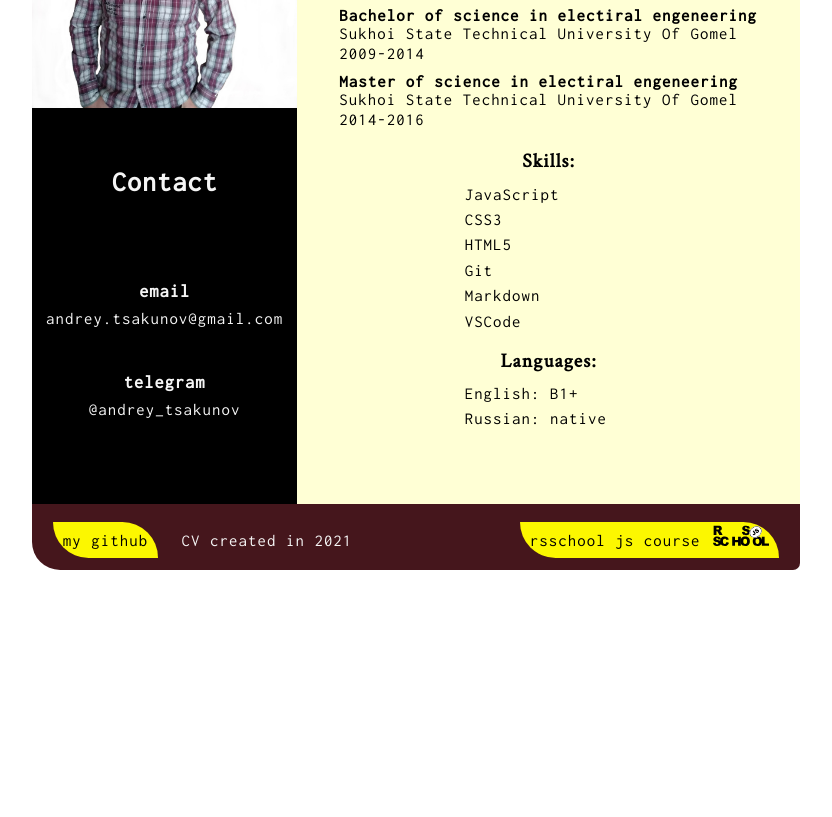
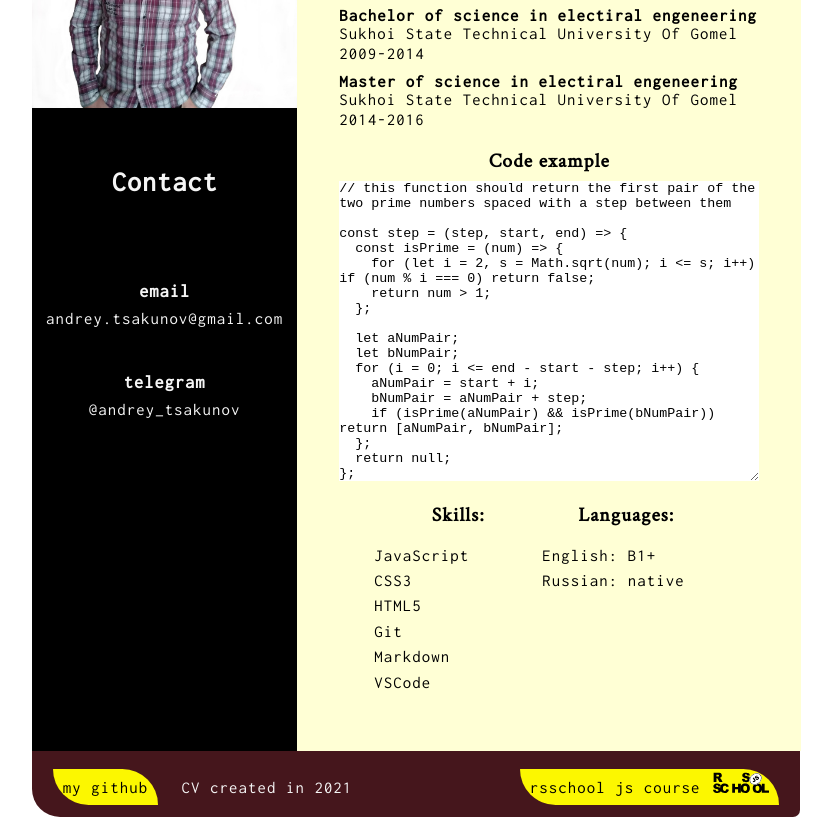
Before and after one commit to ts-andrey/rsschool-cv, a plain HTML site: page index.html in a window 1280 px wide. Shown: the part 407-1224 px from the top of the page, without its empty margins (224-1056 px from the left). Before the commit the page ends 977 px from the top, so only its background shows below. Drawn offline with Linux system fonts and the light colour scheme.

Commit message:
fix: fixed links and add code example

```diff
--- a/index.html
+++ b/index.html
@@ -53,6 +53,28 @@
             <p>Sukhoi State Technical University Of Gomel <time datetime="2014">2014-2016</time></p>
           </li>
         </ul>
+        <h3>Code example</h3>
+        <textarea name="code-example" id="code-example" cols="30" rows="20" readonly>
+// this function should return the first pair of the two prime numbers spaced with a step between them
+
+const step = (step, start, end) => {
+  const isPrime = (num) => {
+    for (let i = 2, s = Math.sqrt(num); i <= s; i++) if (num % i === 0) return false;
+    return num > 1;
+  };
+
+  let aNumPair;
+  let bNumPair;
+  for (i = 0; i <= end - start - step; i++) {
+    aNumPair = start + i;
+    bNumPair = aNumPair + step;
+    if (isPrime(aNumPair) && isPrime(bNumPair)) return [aNumPair, bNumPair];
+  };
+  return null;
+};
+        </textarea>
+        <div class="sided">
+          <div class="left">
             <h3>Skills:</h3>
             <ul class="center">
               <li>JavaScript</li>
@@ -62,21 +84,25 @@
               <li>Markdown</li>
               <li>VSCode</li>
             </ul>
+          </div>
+          <div class="right">
             <h3>Languages:</h3>
             <ul class="center">
               <li>English: B1+</li>
               <li>Russian: native</li>
             </ul>
+          </div>
+        </div>
       </section>
     </main>
     <footer>
       <ul>
         <li>
-          <a href="https://github.com/ts-andrey">my github</a>
+          <a href="https://github.com/ts-andrey" target="_blank">my github</a>
           <time datetime="2021-07-26">CV created in 2021</time>
         </li>
         <li>
-          <a href="https://rs.school/js/"
+          <a href="https://rs.school/js/" target="_blank"
             >rsschool js course<img src="./img/rs_school_js.svg" alt="school logo"
           /></a>
         </li>
--- a/styles/main.css
+++ b/styles/main.css
@@ -37,6 +37,18 @@ section .center {
 	width: 12rem;
 }
 
+.sided {
+	width: 25rem;
+	margin: 2rem auto;
+	display: flex;
+}
+
+textarea{
+	display: block;
+	width: 30rem;
+	margin: 0 auto;
+}
+
 @media screen and (min-width: 900px){
 	section {
 		padding: 2rem 3rem;
```
Lines whose indentation alone changed are shown as unchanged.
